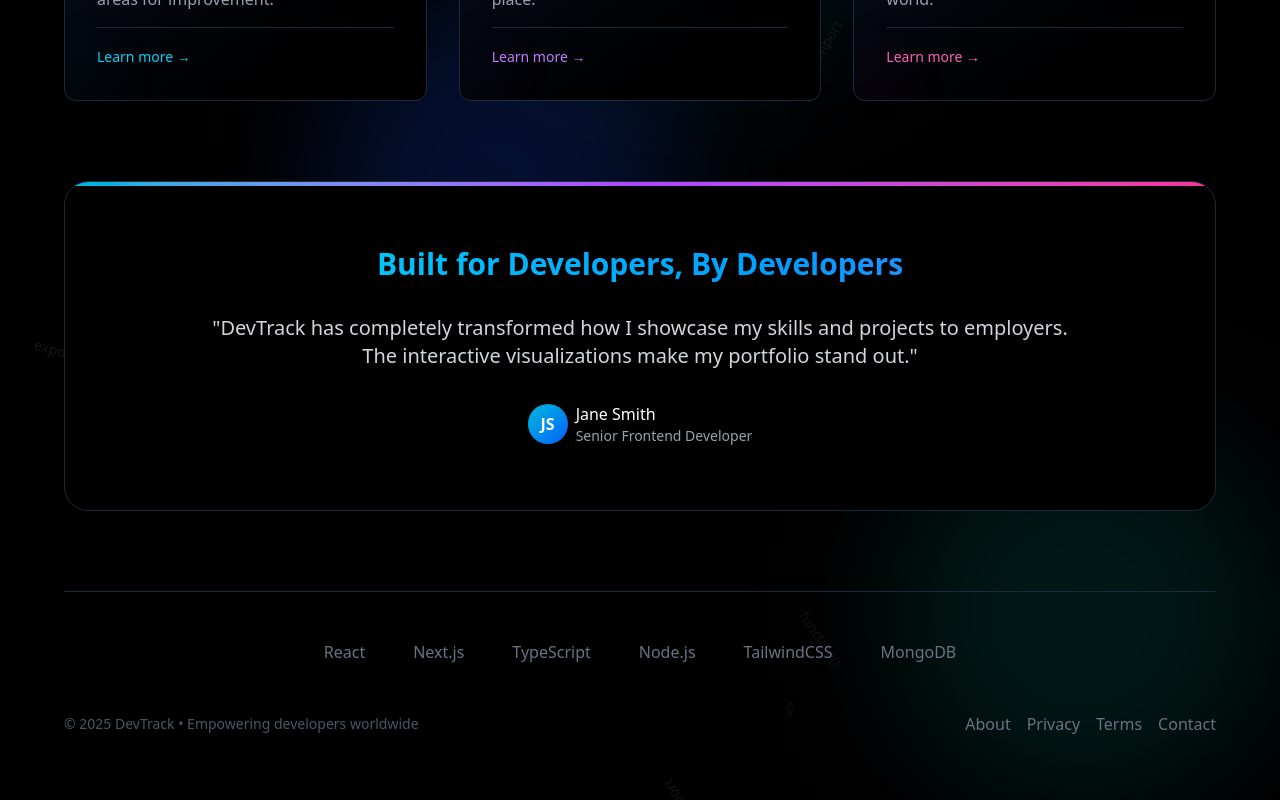
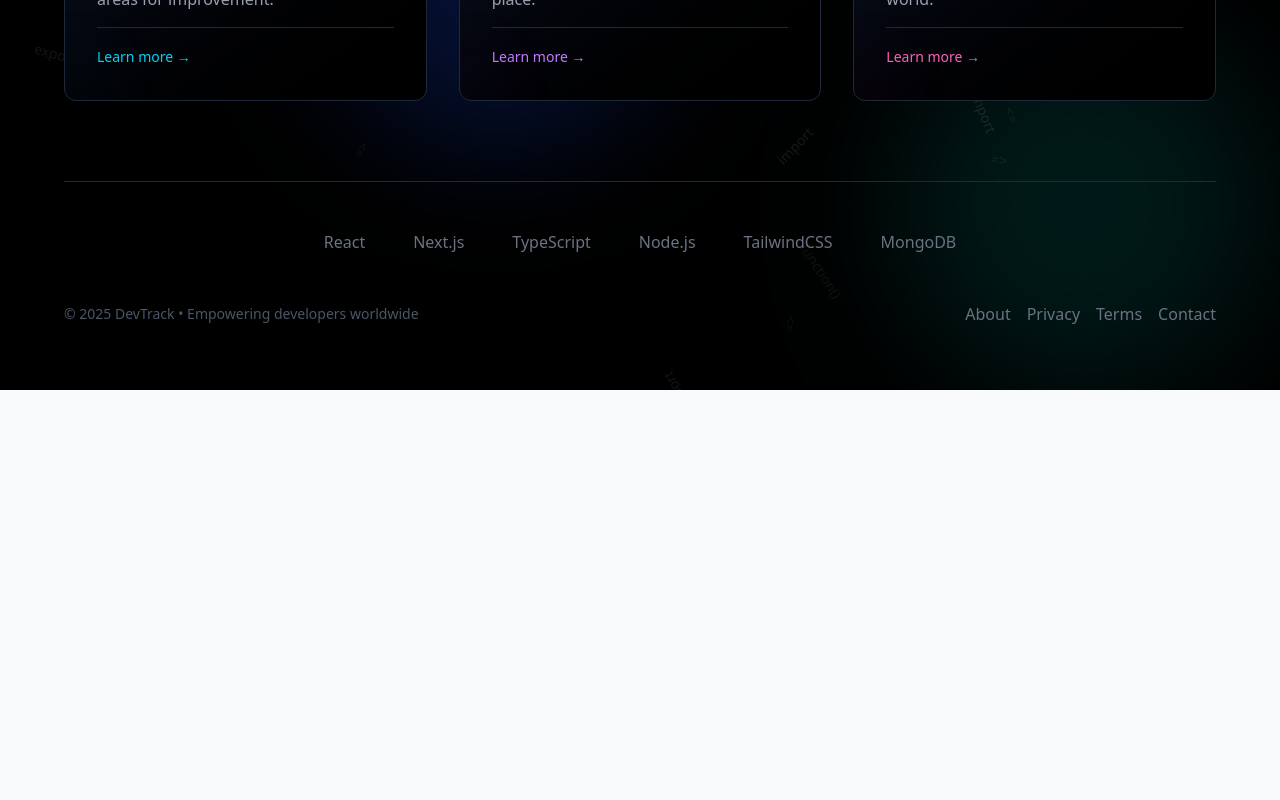
Before and after one commit to nazmisani/DevTrack_Client, a Next.js app in the folder my-app/: page / in a window 1280 px wide. Shown: the part 852-1652 px from the top of the page. After the commit the page ends 1242 px from the top, so only its background shows below. Built offline with nearby package versions, Linux system fonts and the light colour scheme.

Commit message:
feat: remove testimonial section to streamline Home component layout

```diff
--- a/my-app/src/app/page.tsx
+++ b/my-app/src/app/page.tsx
@@ -276,28 +276,6 @@ export default function Home() {
             </div>
           </div>
 
-          {/* Testimonial Section */}
-          <div className="mt-20 py-16 backdrop-blur-sm bg-black bg-opacity-30 rounded-3xl border border-gray-800 overflow-hidden relative">
-            <div className="absolute top-0 left-0 w-full h-1 bg-gradient-to-r from-cyan-500 via-purple-500 to-pink-500"></div>
-            <div className="max-w-4xl mx-auto text-center px-4">
-              <h2 className="text-3xl font-bold mb-8 bg-clip-text text-transparent bg-gradient-to-r from-cyan-400 to-blue-500">
-                Built for Developers, By Developers
-              </h2>
-              <p className="text-xl text-gray-300 mb-8">
-                "DevTrack has completely transformed how I showcase my skills and projects to employers. The interactive visualizations make my portfolio stand out."
-              </p>
-              <div className="flex items-center justify-center space-x-2">
-                <div className="w-10 h-10 rounded-full bg-gradient-to-br from-cyan-500 to-blue-600 flex items-center justify-center text-white font-bold">
-                  JS
-                </div>
-                <div className="text-left">
-                  <p className="font-medium text-white">Jane Smith</p>
-                  <p className="text-sm text-gray-400">Senior Frontend Developer</p>
-                </div>
-              </div>
-            </div>
-          </div>
-
           {/* Footer */}
           <footer className="mt-20 pt-12 border-t border-gray-800 text-center">
             <div className="flex flex-wrap justify-center gap-x-12 gap-y-6">
```
